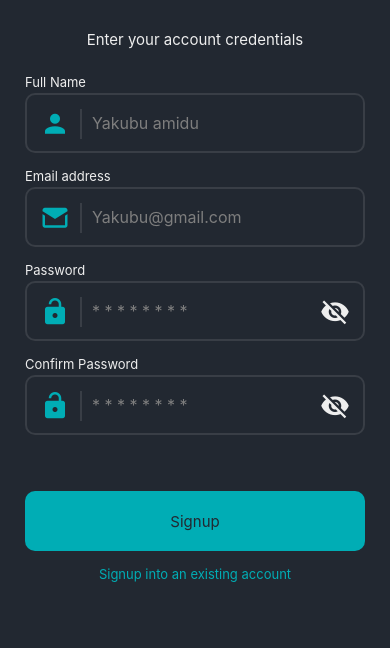
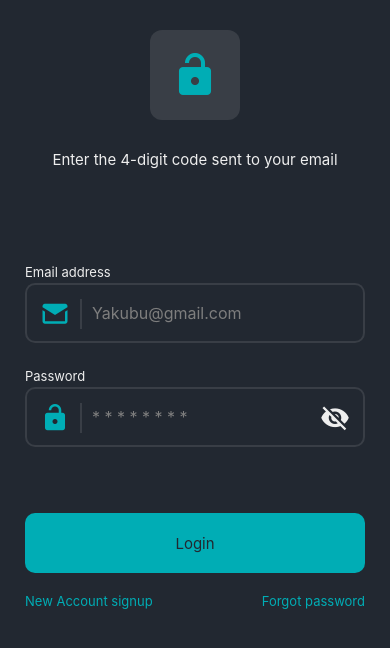
Before and after one commit to YakubuAmidu/register-login-user, a React Native app: screen / in a window 390 px wide. Shown: the top 648 px of the page. Built offline with nearby package versions, Linux system fonts and the light colour scheme.

Commit message:
Initial commit

```diff
--- a/App.js
+++ b/App.js
@@ -1,13 +1,13 @@
 import { StatusBar } from 'expo-status-bar';
 
 // import Login
-import Signup from './screens/Signup';
+import EmailVerification from './screens/EmailVerification';
 
 export default function App() {
   return (
     <>
       <StatusBar style="light" />
-      <Signup />
+      <EmailVerification />
     </>
   );
 }
--- /dev/null
+++ b/components/Inputs/StyledCodeInput.js
@@ -0,0 +1,45 @@
+import React, { useRef } from 'react';
+
+// Styled components
+import styled from 'styled-components/native';
+
+import { StatusBarHeight } from '../shared';
+
+// Custom colors
+import { colors } from '../colors';
+const { primary } = colors;
+
+const CodeInputSection = styled.View`
+flex: 1;
+justify-content: center;
+align-items: center;
+margin-vertical: 35px;
+`;
+
+const HiddentTextInput = styled.TextInput`
+
+`
+
+const StyledCodeInput = ({ setCode, code, maxLength }) => {
+  const codeDigitArray = new Array(maxLength).fill(0);
+
+  // Ref for textinput
+  const textInputRef = useRef(null);
+
+  const handleOnSubmitEditting = () => {}
+
+  return <CodeInputSection>
+    <HiddentTextInput
+  keyboardType="number-pad"
+  returnKeyType="done"
+  textContentType="oneTimeCode"
+   ref={textInputRef}
+   value={code}
+   onChangeText={setCode}
+   maxLength={maxLength}
+   onSubmitEditting={handleOnSubmitEditting}
+  />
+  </CodeInputSection>
+}
+
+export default StyledCodeInput;
--- /dev/null
+++ b/screens/EmailVerification.js
@@ -0,0 +1,86 @@
+import React, { useState } from 'react';
+import { ActivityIndicator } from 'react-native';
+import { Formik } from 'formik';
+
+// Custom components
+import MainContainer from '../components/Containers/MainContainer';
+import KeyboardAvoidingContainer from '../components/Containers/KeyboardAvoidingContainer';
+import StyledTextInput from '../components/Inputs/StyledTextInput';
+import RegularText from '../components/Texts/RegularText';
+import RegularButton from '../components/Buttons/RegularButton';
+import RowContainer from '../components/Containers/RowContainer';
+import IconHeader from '../components/Icons/IconHeader';
+import PressableText from '../components/Texts/PressableText';
+import StyledCodeInput from '../components/Inputs/StyledCodeInput';
+import MsgBox from '../components/Texts/MsgBox';
+
+// Colors
+import { colors } from '../components/colors';
+const { primary } = colors;
+
+const EmailVerification = () => {
+  const MAX_CODE_LENGTH = 4;
+  const [code, setCode] = useState("");
+
+  const [message, setMessage] = useState('');
+  const [isSuccessMessage, setIsSuccessMessage] = useState(false);
+
+  const handleLogin = async (credentials, seSubmitting) => {
+    try {
+      setMessage(null);
+
+      // Call to backend
+
+      // Move to next page
+
+      seSubmitting(false);
+    } catch(err){
+      setMessage('Login failded: ' + err.message);
+      seSubmitting(false);
+    }
+  }
+
+    return <MainContainer>
+      <KeyboardAvoidingContainer>
+
+        <IconHeader name={"lock-open"} style={{ marginBottom: 30 }}/>
+
+        <RegularText style={{ marginBottom: 25 }}>Enter the 4-digit code sent to your email</RegularText>
+
+        <StyledCodeInput code={code} setCode={setCode} MAX_CODE_LENGTH={MAX_CODE_LENGTH} />
+
+        <Formik initialValues={{ email: '', password: '' }}
+        onSubmit={(values, { seSubmitting }) => {
+          if(values.email == " " || values.password == " "){
+            setMessage('Please fill in all fields...🚫');
+            seSubmitting(false)
+          } else {
+             handleLogin(values, seSubmitting)
+          }
+        }}
+        >
+           {
+             ({ handleChange, handleBlur, handleSubmit, values, isSubmitting }) => (
+               <>
+                <StyledTextInput label={"Email address"} icon={"email-variant"} placeholder={"Yakubu@gmail.com"} keyboardType={"email-address"} onChangeText={handleChange('email')} onBlur={handleBlur('email')} values={values.email} style={{ marginBottom: 25 }}/>
+
+                <StyledTextInput label={"Password"} icon={"lock-open"} placeholder={"* * * * * * * *"} onChangeText={handleChange('password')} onBlur={handleBlur('password')} values={values.password} isPassword={true} style={{ marginBottom: 25 }}/>
+
+                <MsgBox style={{ marginBottom: 25 }} success={isSuccessMessage}>{message || " "}</MsgBox>
+
+                {!isSubmitting && <RegularButton onPress={handleSubmit}>Login</RegularButton>}
+                {isSubmitting && <RegularButton disabled={true}><ActivityIndicator size={"large"} color={primary} /></RegularButton>}
+
+                <RowContainer>
+                <PressableText onPress={() => {}}>New Account signup</PressableText>
+                <PressableText onPress={() => {}}>Forgot password</PressableText>
+                </RowContainer>
+               </>
+             )
+           }
+        </Formik>
+      </KeyboardAvoidingContainer>
+    </MainContainer>
+}
+
+export default EmailVerification;
```
Also changed, not shown: 1 other file (tests, documents, lock files or other folders).
